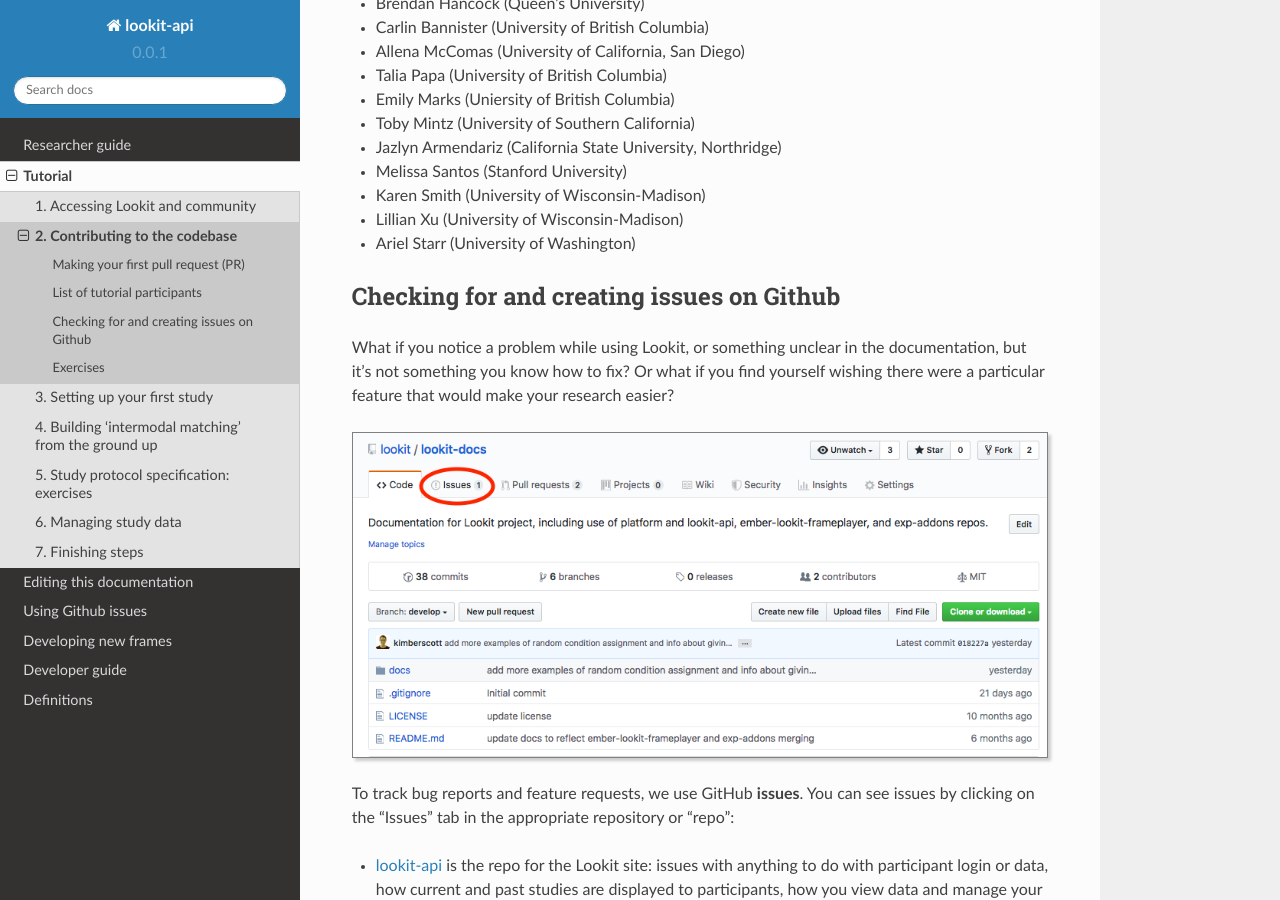
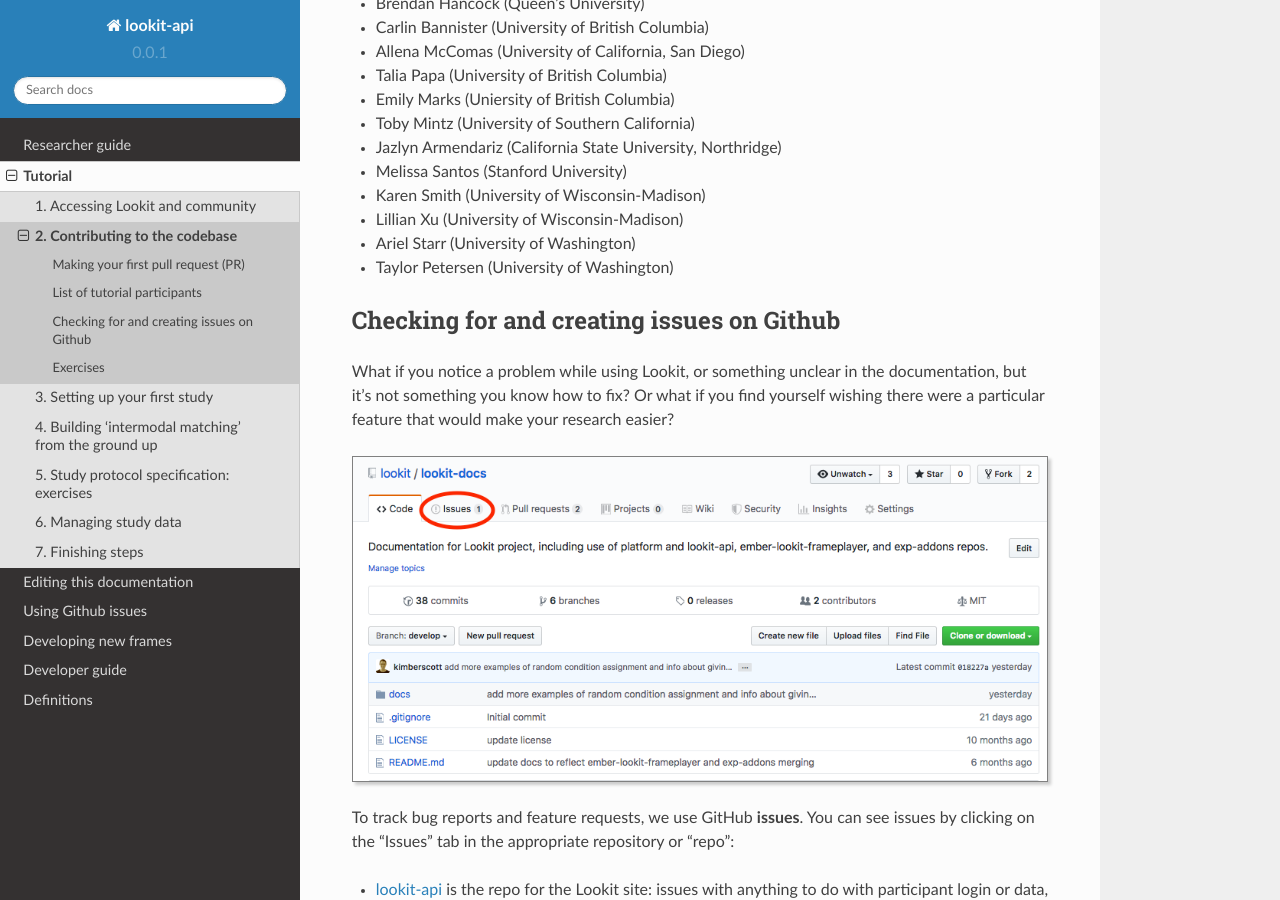
Before and after one commit to lookit/lookit-docs, a Sphinx documentation site: the page built from docs/source/tutorial-contributing.rst, in a window 1280 px wide and 900 px high, scrolled down 5625 px. Built offline with Sphinx 7.4.7 and the Read the Docs theme 2.0.0, drawn with Linux system fonts in a browser that asks for light colours.

Commit message:
Update tutorial-contributing.rst

```diff
--- a/docs/source/tutorial-contributing.rst
+++ b/docs/source/tutorial-contributing.rst
@@ -139,6 +139,7 @@
 - Karen Smith (University of Wisconsin-Madison)
 - Lillian Xu (University of Wisconsin-Madison)
 - Ariel Starr (University of Washington)
+- Taylor Petersen (University of Washington)
 
 .. _Github issues overview:
 
```
